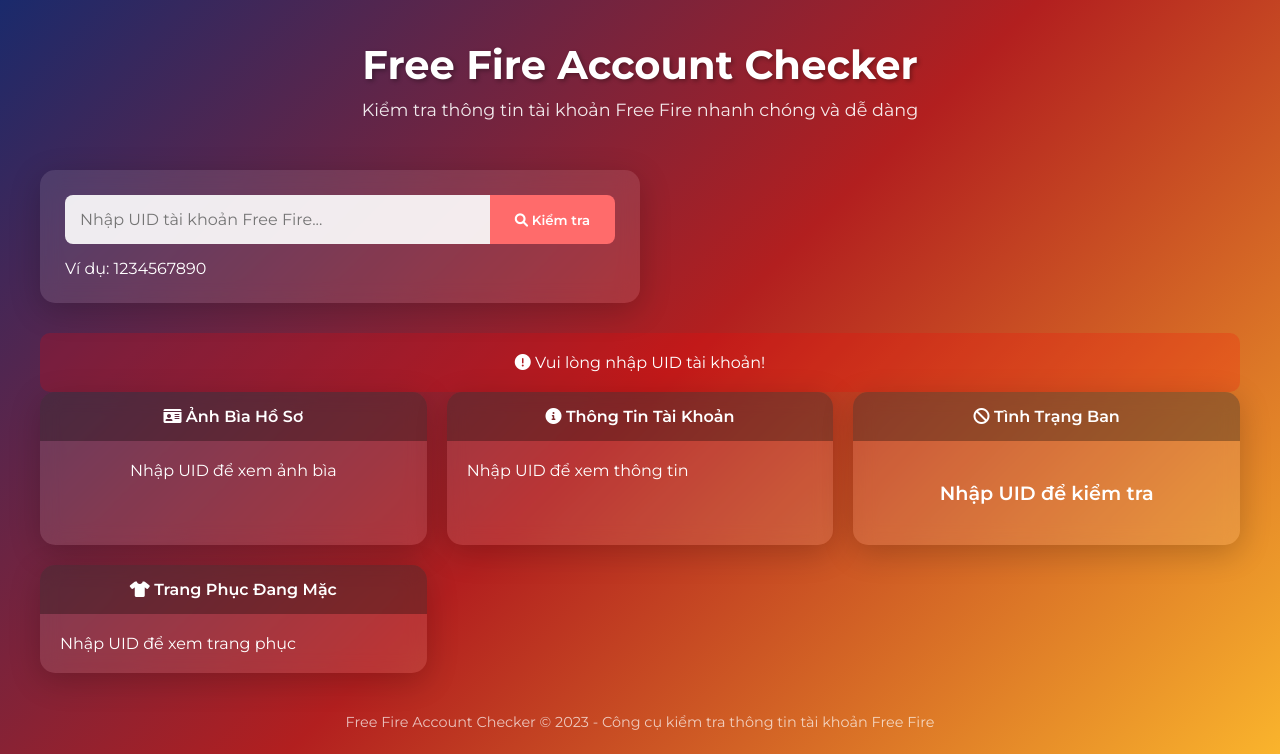
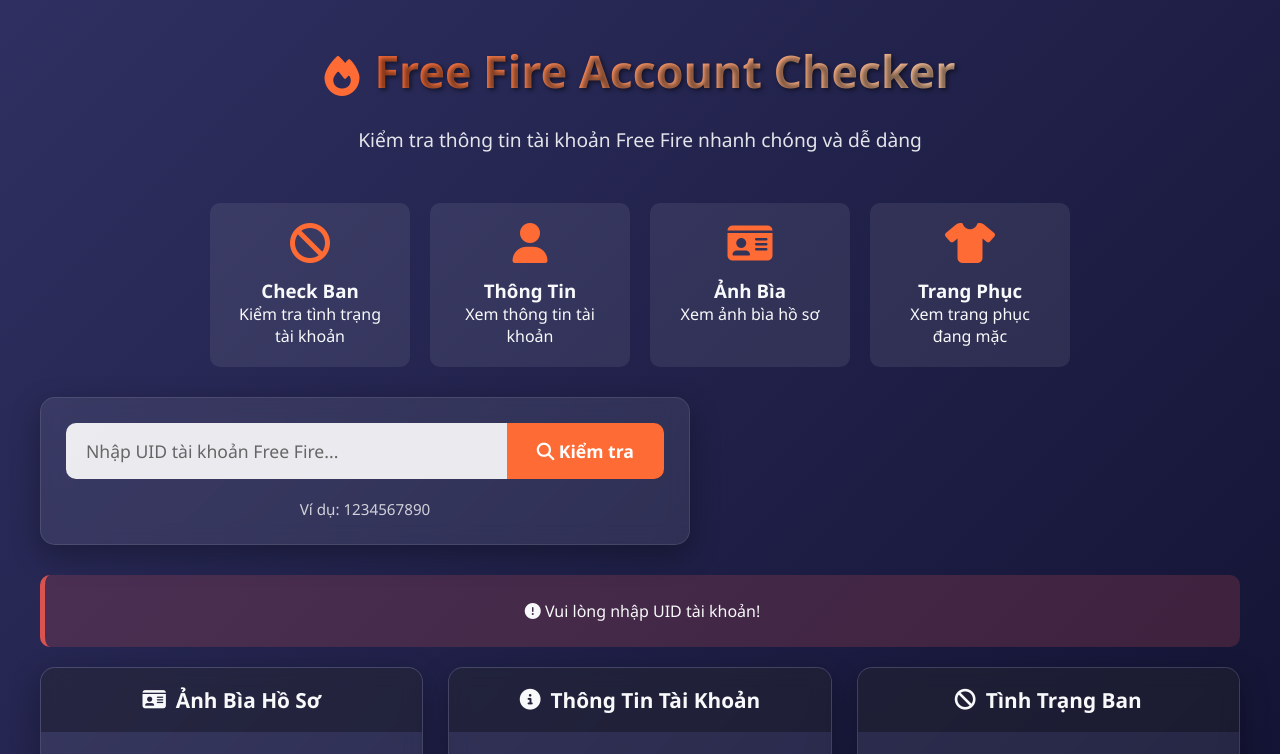
Before and after one commit to vclxxxx/web, a plain HTML site: page index.html in a window 1280 px wide. Both pictures are taken after a click on the button "Kiểm tra". Shown: the top 754 px of the page. Drawn offline with Linux system fonts and the light colour scheme.

Commit message:
Update index.html

```diff
--- a/index.html
+++ b/index.html
@@ -4,24 +4,34 @@
     <meta charset="UTF-8">
     <meta name="viewport" content="width=device-width, initial-scale=1.0">
     <title>Free Fire Account Checker</title>
-    <link href="https://fonts.googleapis.com/css2?family=Montserrat:wght@400;500;600;700&display=swap" rel="stylesheet">
-    <link rel="stylesheet" href="https://cdnjs.cloudflare.com/ajax/libs/font-awesome/6.0.0-beta3/css/all.min.css">
+    <link rel="stylesheet" href="https://cdnjs.cloudflare.com/ajax/libs/font-awesome/6.4.0/css/all.min.css">
     <style>
+        :root {
+            --primary: #ff6b35;
+            --secondary: #2f3061;
+            --accent: #f7c59f;
+            --dark: #0e0e2c;
+            --light: #f8f9fa;
+            --success: #5cb85c;
+            --danger: #d9534f;
+            --warning: #f0ad4e;
+        }
+
         * {
             margin: 0;
             padding: 0;
             box-sizing: border-box;
-            font-family: 'Montserrat', sans-serif;
+            font-family: 'Segoe UI', Tahoma, Geneva, Verdana, sans-serif;
         }
 
         body {
-            background: linear-gradient(135deg, #1a2a6c, #b21f1f, #fdbb2d);
+            background: linear-gradient(135deg, var(--secondary), var(--dark));
+            color: var(--light);
             min-height: 100vh;
             padding: 20px;
             display: flex;
             flex-direction: column;
             align-items: center;
-            color: #fff;
         }
 
         .container {
@@ -34,88 +44,134 @@
             text-align: center;
             margin-bottom: 30px;
             padding: 20px;
+            width: 100%;
+        }
+
+        .logo {
+            display: flex;
+            align-items: center;
+            justify-content: center;
+            gap: 15px;
+            margin-bottom: 15px;
+        }
+
+        .logo i {
+            font-size: 2.5rem;
+            color: var(--primary);
         }
 
         header h1 {
-            font-size: 2.5rem;
+            font-size: 2.8rem;
             margin-bottom: 10px;
-            text-shadow: 2px 2px 4px rgba(0, 0, 0, 0.3);
+            text-shadow: 2px 2px 4px rgba(0, 0, 0, 0.5);
+            background: linear-gradient(to right, var(--primary), var(--accent));
+            -webkit-background-clip: text;
+            -webkit-text-fill-color: transparent;
         }
 
         header p {
-            font-size: 1.1rem;
+            font-size: 1.2rem;
             opacity: 0.9;
+            max-width: 600px;
+            margin: 0 auto;
         }
 
         .search-box {
-            background: rgba(255, 255, 255, 0.1);
+            background: rgba(255, 255, 255, 0.08);
             backdrop-filter: blur(10px);
             padding: 25px;
             border-radius: 15px;
-            box-shadow: 0 8px 32px rgba(0, 0, 0, 0.2);
+            box-shadow: 0 10px 30px rgba(0, 0, 0, 0.3);
             margin-bottom: 30px;
             width: 100%;
-            max-width: 600px;
+            max-width: 650px;
+            border: 1px solid rgba(255, 255, 255, 0.1);
         }
 
         .input-group {
             display: flex;
-            margin-bottom: 15px;
+            margin-bottom: 20px;
         }
 
         .input-group input {
             flex: 1;
-            padding: 15px;
+            padding: 16px 20px;
             border: none;
-            border-radius: 8px 0 0 8px;
-            font-size: 1rem;
+            border-radius: 10px 0 0 10px;
+            font-size: 1.1rem;
             background: rgba(255, 255, 255, 0.9);
+            color: var(--dark);
+            outline: none;
+        }
+
+        .input-group input::placeholder {
+            color: #666;
         }
 
         .input-group button {
-            padding: 15px 25px;
+            padding: 16px 30px;
             border: none;
-            border-radius: 0 8px 8px 0;
-            background: #ff6b6b;
+            border-radius: 0 10px 10px 0;
+            background: var(--primary);
             color: white;
             font-weight: 600;
             cursor: pointer;
-            transition: background 0.3s;
+            transition: all 0.3s;
+            font-size: 1.1rem;
         }
 
         .input-group button:hover {
-            background: #ff5252;
+            background: #e55a2b;
+            transform: translateY(-2px);
+        }
+
+        .input-group button:active {
+            transform: translateY(0);
+        }
+
+        .example {
+            text-align: center;
+            font-size: 0.95rem;
+            opacity: 0.8;
         }
 
         .results {
             display: grid;
             grid-template-columns: repeat(auto-fit, minmax(300px, 1fr));
-            gap: 20px;
+            gap: 25px;
             width: 100%;
+            margin-bottom: 40px;
         }
 
         .card {
-            background: rgba(255, 255, 255, 0.1);
+            background: rgba(255, 255, 255, 0.08);
             backdrop-filter: blur(10px);
             border-radius: 15px;
             overflow: hidden;
-            box-shadow: 0 8px 32px rgba(0, 0, 0, 0.2);
-            transition: transform 0.3s;
+            box-shadow: 0 10px 30px rgba(0, 0, 0, 0.3);
+            transition: transform 0.3s, box-shadow 0.3s;
+            border: 1px solid rgba(255, 255, 255, 0.1);
         }
 
         .card:hover {
             transform: translateY(-5px);
+            box-shadow: 0 15px 35px rgba(0, 0, 0, 0.4);
         }
 
         .card-header {
             background: rgba(0, 0, 0, 0.3);
-            padding: 15px;
+            padding: 18px;
             text-align: center;
             font-weight: 600;
+            font-size: 1.3rem;
+            display: flex;
+            align-items: center;
+            justify-content: center;
+            gap: 10px;
         }
 
         .card-body {
-            padding: 20px;
+            padding: 25px;
         }
 
         .profile-card {
@@ -125,57 +181,69 @@
         .profile-card img {
             width: 100%;
             border-radius: 10px;
-            margin-bottom: 15px;
+            margin-bottom: 20px;
             border: 3px solid rgba(255, 255, 255, 0.2);
+            box-shadow: 0 5px 15px rgba(0, 0, 0, 0.2);
         }
 
         .info-item {
             display: flex;
             justify-content: space-between;
-            margin-bottom: 10px;
-            padding-bottom: 10px;
+            margin-bottom: 12px;
+            padding-bottom: 12px;
             border-bottom: 1px solid rgba(255, 255, 255, 0.1);
+        }
+
+        .info-item span:first-child {
+            font-weight: 600;
+            color: var(--accent);
         }
 
         .ban-status {
             text-align: center;
-            padding: 20px;
-            font-size: 1.2rem;
+            padding: 25px;
+            font-size: 1.3rem;
             font-weight: 600;
         }
 
         .banned {
-            color: #ff6b6b;
+            color: var(--danger);
         }
 
         .not-banned {
-            color: #6bff6b;
+            color: var(--success);
         }
 
         .outfit-container {
             display: grid;
-            grid-template-columns: repeat(auto-fill, minmax(130px, 1fr));
-            gap: 10px;
+            grid-template-columns: repeat(auto-fill, minmax(140px, 1fr));
+            gap: 15px;
         }
 
         .outfit-item {
             background: rgba(255, 255, 255, 0.05);
-            padding: 10px;
-            border-radius: 8px;
+            padding: 12px;
+            border-radius: 10px;
             text-align: center;
+            transition: transform 0.3s;
+        }
+
+        .outfit-item:hover {
+            transform: scale(1.05);
+            background: rgba(255, 255, 255, 0.1);
         }
 
         .outfit-item img {
-            width: 60px;
-            height: 60px;
+            width: 70px;
+            height: 70px;
             object-fit: cover;
-            border-radius: 8px;
-            margin-bottom: 8px;
+            border-radius: 10px;
+            margin-bottom: 10px;
             border: 2px solid rgba(255, 255, 255, 0.2);
         }
 
         .outfit-name {
-            font-size: 0.8rem;
+            font-size: 0.85rem;
             overflow: hidden;
             text-overflow: ellipsis;
             white-space: nowrap;
@@ -184,13 +252,18 @@
         .loading {
             display: none;
             text-align: center;
-            padding: 30px;
+            padding: 40px;
         }
 
         .loading i {
-            font-size: 2rem;
-            margin-bottom: 15px;
-            animation: spin 1s linear infinite;
+            font-size: 3rem;
+            margin-bottom: 20px;
+            color: var(--primary);
+            animation: spin 1.5s linear infinite;
+        }
+
+        .loading p {
+            font-size: 1.2rem;
         }
 
         @keyframes spin {
@@ -201,17 +274,42 @@
         .error {
             display: none;
             text-align: center;
-            padding: 20px;
-            background: rgba(255, 0, 0, 0.2);
+            padding: 25px;
+            background: rgba(217, 83, 79, 0.2);
             border-radius: 10px;
-            margin-top: 20px;
+            margin: 20px 0;
+            border-left: 5px solid var(--danger);
         }
 
         footer {
-            margin-top: 40px;
+            margin-top: auto;
             text-align: center;
+            padding: 25px;
             opacity: 0.7;
-            font-size: 0.9rem;
+            font-size: 0.95rem;
+            width: 100%;
+        }
+
+        .features {
+            display: flex;
+            justify-content: center;
+            gap: 20px;
+            flex-wrap: wrap;
+            margin: 30px 0;
+        }
+
+        .feature {
+            background: rgba(255, 255, 255, 0.08);
+            padding: 20px;
+            border-radius: 10px;
+            text-align: center;
+            width: 200px;
+        }
+
+        .feature i {
+            font-size: 2.5rem;
+            color: var(--primary);
+            margin-bottom: 15px;
         }
 
         @media (max-width: 768px) {
@@ -224,16 +322,20 @@
             }
 
             .input-group input {
-                border-radius: 8px;
+                border-radius: 10px;
                 margin-bottom: 10px;
             }
 
             .input-group button {
-                border-radius: 8px;
+                border-radius: 10px;
             }
 
             .outfit-container {
                 grid-template-columns: repeat(2, 1fr);
+            }
+
+            header h1 {
+                font-size: 2.2rem;
             }
         }
     </style>
@@ -241,16 +343,42 @@
 <body>
     <div class="container">
         <header>
-            <h1>Free Fire Account Checker</h1>
+            <div class="logo">
+                <i class="fas fa-fire"></i>
+                <h1>Free Fire Account Checker</h1>
+            </div>
             <p>Kiểm tra thông tin tài khoản Free Fire nhanh chóng và dễ dàng</p>
         </header>
+
+        <div class="features">
+            <div class="feature">
+                <i class="fas fa-ban"></i>
+                <h3>Check Ban</h3>
+                <p>Kiểm tra tình trạng tài khoản</p>
+            </div>
+            <div class="feature">
+                <i class="fas fa-user"></i>
+                <h3>Thông Tin</h3>
+                <p>Xem thông tin tài khoản</p>
+            </div>
+            <div class="feature">
+                <i class="fas fa-id-card"></i>
+                <h3>Ảnh Bìa</h3>
+                <p>Xem ảnh bìa hồ sơ</p>
+            </div>
+            <div class="feature">
+                <i class="fas fa-tshirt"></i>
+                <h3>Trang Phục</h3>
+                <p>Xem trang phục đang mặc</p>
+            </div>
+        </div>
 
         <div class="search-box">
             <div class="input-group">
                 <input type="text" id="uidInput" placeholder="Nhập UID tài khoản Free Fire...">
                 <button id="checkButton"><i class="fas fa-search"></i> Kiểm tra</button>
             </div>
-            <p>Ví dụ: 1234567890</p>
+            <p class="example">Ví dụ: 1234567890</p>
         </div>
 
         <div class="loading" id="loading">
@@ -304,6 +432,7 @@
 
         <footer>
             <p>Free Fire Account Checker &copy; 2023 - Công cụ kiểm tra thông tin tài khoản Free Fire</p>
+            <p>Triển khai trên Vercel</p>
         </footer>
     </div>
 
@@ -427,7 +556,7 @@
                                     if (item && item.name) {
                                         html += `
                                             <div class="outfit-item">
-                                                <img src="${item.icon || 'https://via.placeholder.com/60'}" alt="${item.name}">
+                                                <img src="${item.icon || 'https://via.placeholder.com/70'}" alt="${item.name}">
                                                 <div class="outfit-name">${item.name}</div>
                                             </div>
                                         `;
@@ -460,7 +589,8 @@
                     'diamond': 'Kim cương',
                     'rank': 'Hạng',
                     'kills': 'Số kill',
-                    'matches': 'Số trận'
+                    'matches': 'Số trận',
+                    'kd': 'Tỷ lệ Kill/Death'
                 };
 
                 return keyMap[key] || key.replace(/_/g, ' ').replace(/\b\w/g, l => l.toUpperCase());
@@ -477,6 +607,13 @@
                 banStatus.innerHTML = '<p>Đang kiểm tra...</p>';
                 outfitInfo.innerHTML = '<p>Đang tải trang phục...</p>';
             }
+
+            // Cho phép nhấn Enter để gửi
+            uidInput.addEventListener('keypress', function(e) {
+                if (e.key === 'Enter') {
+                    checkButton.click();
+                }
+            });
         });
     </script>
 </body>
```
